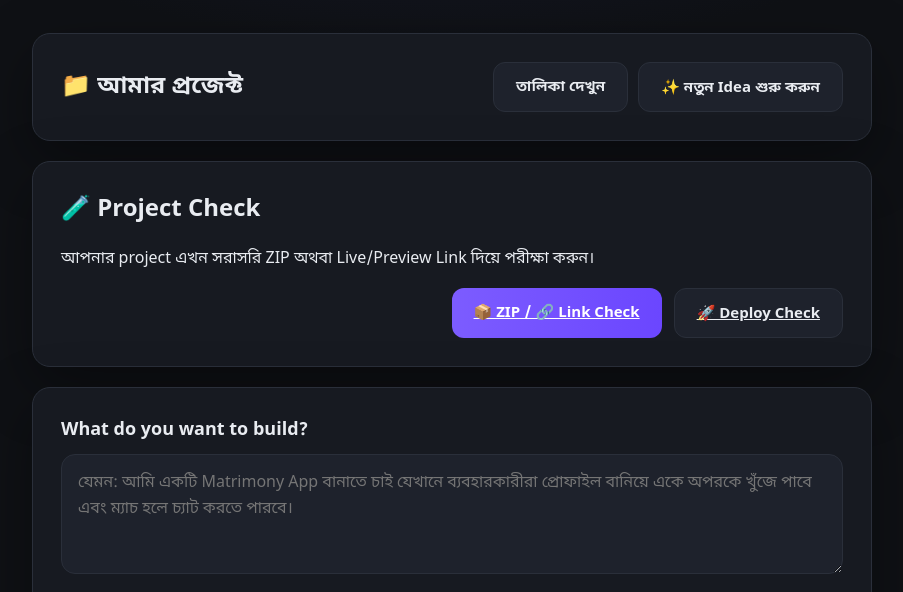
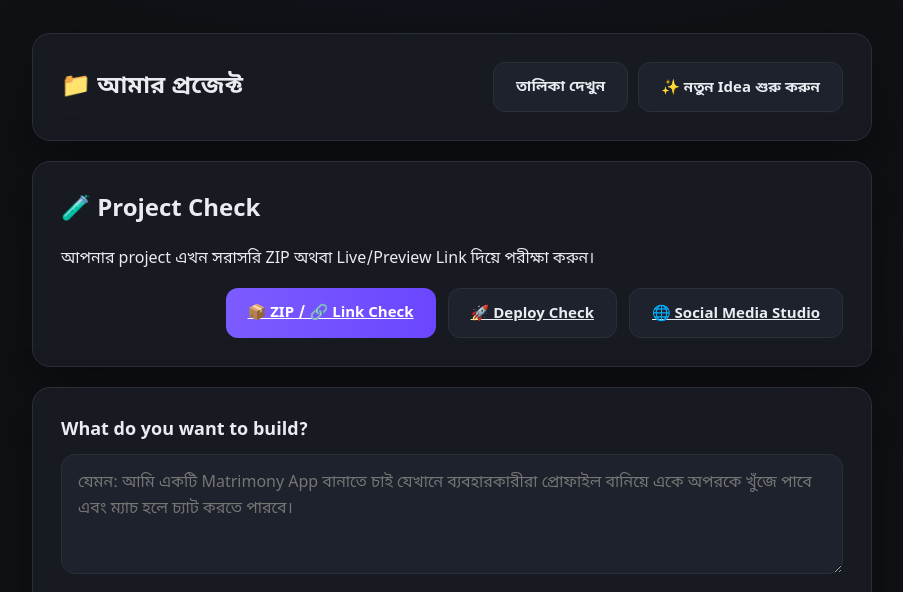
Before and after one commit to muyeedsarker/APYVION, a website with bundled scripts: page index.html in a window 1280 px wide. Shown: the part 167-759 px from the top of the page, without its empty margins (188-1091 px from the left). Built offline with nearby package versions, Linux system fonts and the light colour scheme.

Commit message:
feat: add Social Media Studio button

```diff
--- a/index.html
+++ b/index.html
@@ -33,6 +33,7 @@
     <div class="jf-submit-row" style="gap:12px;display:flex;flex-wrap:wrap">
       <a class="jf-btn jf-btn-primary" href="test-repair.html">📦 ZIP / 🔗 Link Check</a>
       <a class="jf-btn" href="deploy.html">🚀 Deploy Check</a>
+      <a class="jf-btn" href="social.html">🌐 Social Media Studio</a>
     </div>
   </section>
 
```
